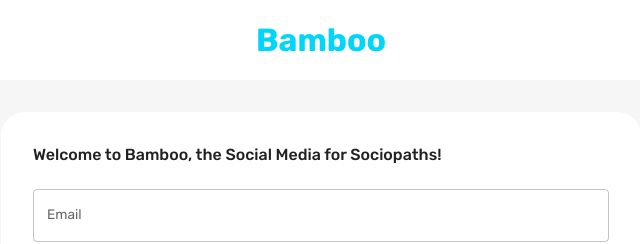
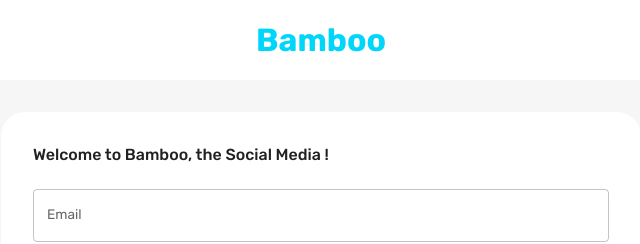
Before and after one commit to lioritah/bamboo-social-network, a React (Create React App) app in the folder client/: page / in a window 1280 px wide. Shown: the top 244 px of the page, without its empty margins (319-959 px from the left). Built offline with nearby package versions, Linux system fonts and the light colour scheme.

Commit message:
first commit

```diff
--- a/client/src/scenes/loginPage/index.jsx
+++ b/client/src/scenes/loginPage/index.jsx
@@ -25,7 +25,7 @@ const LoginPage = () => {
         backgroundColor={theme.palette.background.alt}
       >
         <Typography fontWeight="500" variant="h5" sx={{ mb: "1.5rem" }}>
-          Welcome to Bamboo, the Social Media for Sociopaths!
+          Welcome to Bamboo, the Social Media !
         </Typography>
         <Form />
       </Box>
```
